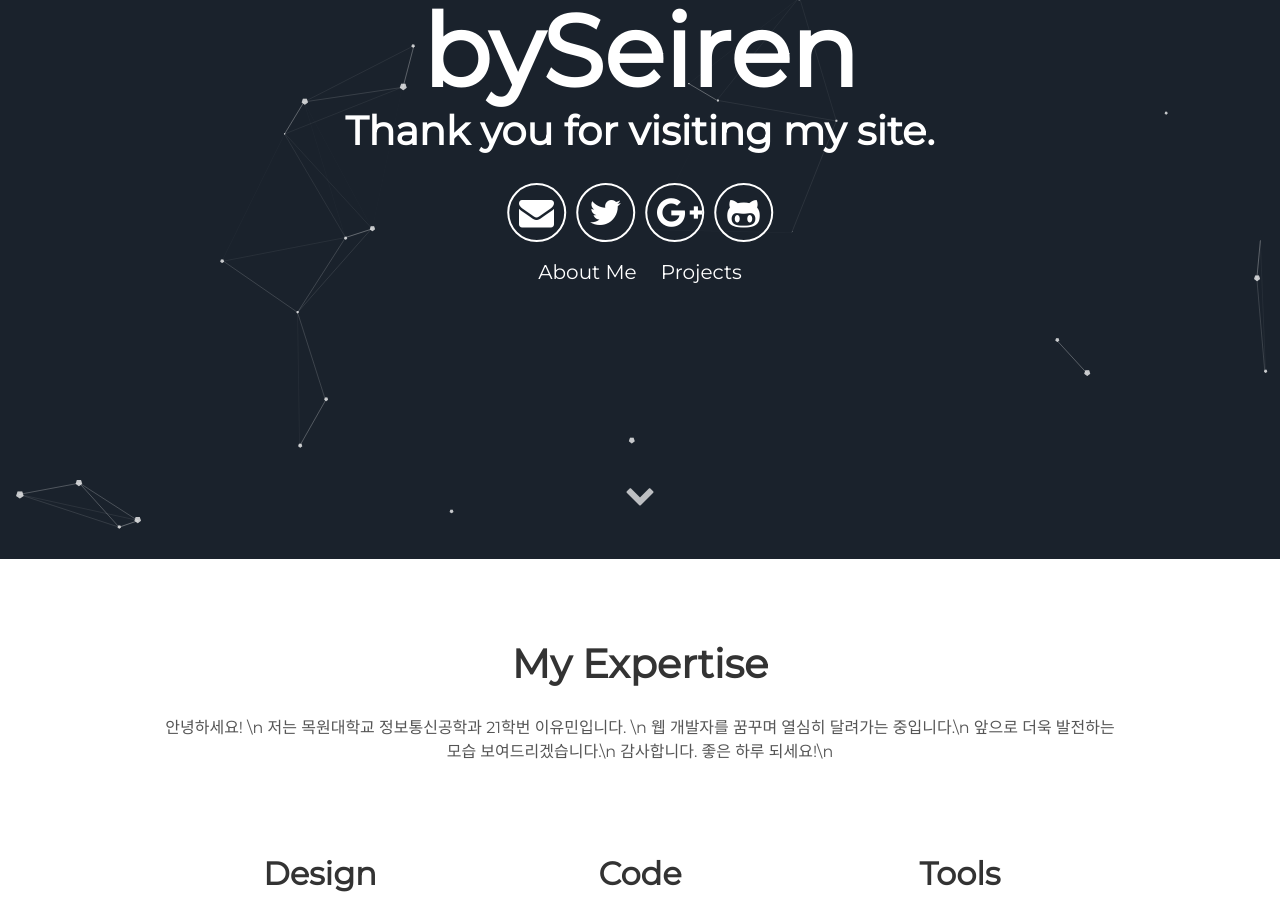
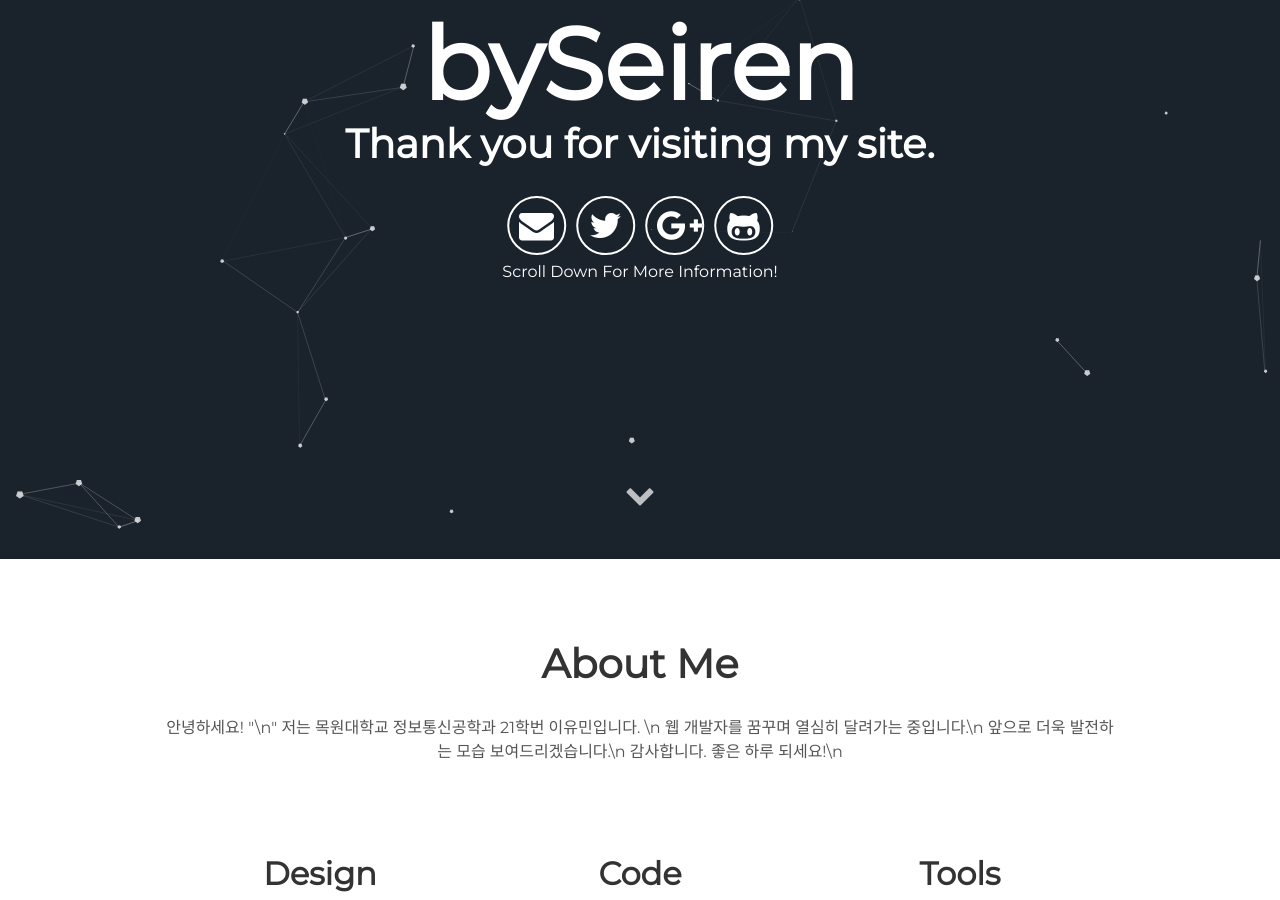
Before and after one commit to bySeiren02/Seiren.github.io, a Jekyll site: the page built from index.html, in a window 1280 px wide and 900 px high, scrolled down 341 px. Built offline with Jekyll 4.4.1, drawn with Linux system fonts in a browser that asks for light colours; some of the changed text lies outside the part shown.

Commit message:
about me 수정

```diff
--- a/_config.yml
+++ b/_config.yml
@@ -7,7 +7,7 @@ description: A blog about lorem ipsum dolor sit amet
 # User settings
 username: bySeiren
 user_description:
-  안녕하세요! \n
+  안녕하세요! "\n"
   저는 목원대학교 정보통신공학과 21학번 이유민입니다. \n
   웹 개발자를 꿈꾸며 열심히 달려가는 중입니다.\n
   앞으로 더욱 발전하는 모습 보여드리겠습니다.\n
--- a/_includes/about.html
+++ b/_includes/about.html
@@ -1,5 +1,5 @@
  <div class="user-details">
-  <h1> My Expertise </h1>
+  <h1> About Me </h1>
   <p> {{site.user_description}} </p>
 </div>
   <div class="user">
--- a/_includes/header.html
+++ b/_includes/header.html
@@ -5,14 +5,13 @@
         <span class="site-description">{{site.user_title}}</span>
       </h1>
       <div class="header-icons">
-        <a aria-label="Send email" href="#"><i class="icon fa fa-envelope"></i></a>
-        <a aria-label="My Twitter" target="_blank" href="#"><i class="icon fa fa-twitter" aria-hidden="true"></i></a>
-        <a aria-label="My Google Plus" target="_blank" href="#"><i class="icon fa fa-google-plus" aria-hidden="true"></i></a>
-        <a aria-label="My Github" target="_blank" href="#"><i class="icon fa fa-github-alt" aria-hidden="true"></i></a>
+        <a aria-label="Send email" href="byseiren@naver.com"><i class="icon fa fa-envelope"></i></a>
+        <a aria-label="My Twitter" target="_blank" href="https://www.instagram.com/ym_seiren?igsh=MWsycnNma210YTZraQ%3D%3D&utm_source=qr"><i class="icon fa fa-twitter" aria-hidden="true"></i></a>
+        <a aria-label="My Google Plus" target="_blank" href="https://velog.io/@byseiren/series"><i class="icon fa fa-google-plus" aria-hidden="true"></i></a>
+        <a aria-label="My Github" target="_blank" href="https://github.com/bySeiren02"><i class="icon fa fa-github-alt" aria-hidden="true"></i></a>
       </div>
-      <div class="header-links">
-        <a class="link" href="#about" data-scroll>About Me</a>
-        <a class="link" href="#projects" data-scroll>Projects</a>
+      <div>
+        Scroll Down For More Information!
       </div>
   </div>
   <a class="down" href="#about" data-scroll><i class="icon fa fa-chevron-down" aria-hidden="true"></i></a>
--- a/_includes/projects.html
+++ b/_includes/projects.html
@@ -1,14 +1,14 @@
 <div class="user-details">
-  <h1> Featured Projects </h1>
+  <h1> Seiren's Dubbing Diary </h1>
 </div>
 <div class="user-projects">
   <div class="images-right">
-    <img alt="mountains" src="{{ "/assets/img/suae" | prepend: site.baseurl }}" />
+    <img alt="suae" src="{{ "/assets/img/suae" | prepend: site.baseurl }}" />
   </div>
   <div class="contents">
-    <h3> 네이버 웹툰 : 재혼황후 </h3>
+    <h3> 수애</h3>
     <ul>
-      <li> 수애</li>
+      <li> 네이버 시리즈 : 재혼황후</li>
     </ul>
     <p>Lorem ipsum dolor sit amet, consectetur adipisicing elit, sed do eiusmod tempor incididunt ut labore et dolore magna aliqua. Ut enim ad minim veniam, quis nostrud exercitation ullamco laboris nisi ut aliquip ex ea commodo consequat.</p>
     <a class="project-link" href="https://youtu.be/67kDlmRsr3c?si=fSicWyamJDgC87tH">Click To Youtube</a>
@@ -16,12 +16,12 @@
 </div>
 <div class="user-projects">
   <div class="images-left">
-    <img alt="mountains" src="{{ "/assets/img/sombra" | prepend: site.baseurl }}" />
+    <img alt="sombra" src="{{ "/assets/img/sombra" | prepend: site.baseurl }}" />
   </div>
   <div class="contents-right">
-    <h3> 오버워치 단편 애니메이션 : 잠입</h3>
+    <h3> 솜브라</h3>
     <ul>
-      <li> 솜브라</li>
+      <li> 오버워치 단편 애니메이션 : 잠입</li>
     </ul>
     <p>Lorem ipsum dolor sit amet, consectetur adipisicing elit, sed do eiusmod tempor incididunt ut labore et dolore magna aliqua. Ut enim ad minim veniam, quis nostrud exercitation ullamco laboris nisi ut aliquip ex ea commodo consequat.</p>
     <a class="project-link" href="https://youtu.be/ozPuW1SfoCo">Click To Youtube</a>
@@ -30,12 +30,12 @@
 
 <div class="user-projects">
   <div class="images-right">
-    <img alt="mountains" src="{{ "/assets/img/sage" | prepend: site.baseurl }}" />
+    <img alt="sage" src="{{ "/assets/img/sage" | prepend: site.baseurl }}" />
   </div>
   <div class="contents">
-    <h3> 발로란트 시네마틱 : 모두가 함께 </h3>
+    <h3> 세이지</h3>
     <ul>
-      <li> 세이지</li>
+      <li> 발로란트 시네마틱 : 모두가 함께</li>
     </ul>
     <p>Lorem ipsum dolor sit amet, consectetur adipisicing elit, sed do eiusmod tempor incididunt ut labore et dolore magna aliqua. Ut enim ad minim veniam, quis nostrud exercitation ullamco laboris nisi ut aliquip ex ea commodo consequat.</p>
     <a class="project-link" href="https://youtu.be/je9twcajZho?si=gNSD1V2dkT0rcy_9">Click To Youtube</a>
@@ -44,12 +44,12 @@
 
 <div class="user-projects">
   <div class="images-left">
-    <img alt="mountains" src="{{ "/assets/img/yezi" | prepend: site.baseurl }}" />
+    <img alt="yezi" src="{{ "/assets/img/yezi" | prepend: site.baseurl }}" />
   </div>
   <div class="contents-right">
-    <h3> 네이버 시리즈 : 하렘의 남자들</h3>
+    <h3> 서예지</h3>
     <ul>
-      <li> 서예지</li>
+      <li> 네이버 시리즈 : 하렘의 남자들</li>
     </ul>
     <p>Lorem ipsum dolor sit amet, consectetur adipisicing elit, sed do eiusmod tempor incididunt ut labore et dolore magna aliqua. Ut enim ad minim veniam, quis nostrud exercitation ullamco laboris nisi ut aliquip ex ea commodo consequat.</p>
     <a class="project-link" href="https://youtu.be/mN_izu80IGA?si=ksB8F7Q_N6eDW1sX">Click To Youtube</a>
@@ -58,12 +58,12 @@
 
 <div class="user-projects">
   <div class="images-right">
-    <img alt="mountains" src="{{ "/assets/img/bronya" | prepend: site.baseurl }}" />
+    <img alt="bronya" src="{{ "/assets/img/bronya" | prepend: site.baseurl }}" />
   </div>
   <div class="contents">
-    <h3> 붕괴3rd 단편 애니메이션 : Cyber Angel: ZERO Exception</h3>
+    <h3> 브로냐</h3>
     <ul>
-      <li> 브로냐</li>
+      <li> 붕괴3rd 단편 애니메이션 : Cyber Angel: ZERO Exception</li>
     </ul>
     <p>Lorem ipsum dolor sit amet, consectetur adipisicing elit, sed do eiusmod tempor incididunt ut labore et dolore magna aliqua. Ut enim ad minim veniam, quis nostrud exercitation ullamco laboris nisi ut aliquip ex ea commodo consequat.</p>
     <a class="project-link" href="https://youtu.be/sL9bDi2rknM?si=DD9YYx1Mx2WhNVmu">Click To Youtube</a>
```
